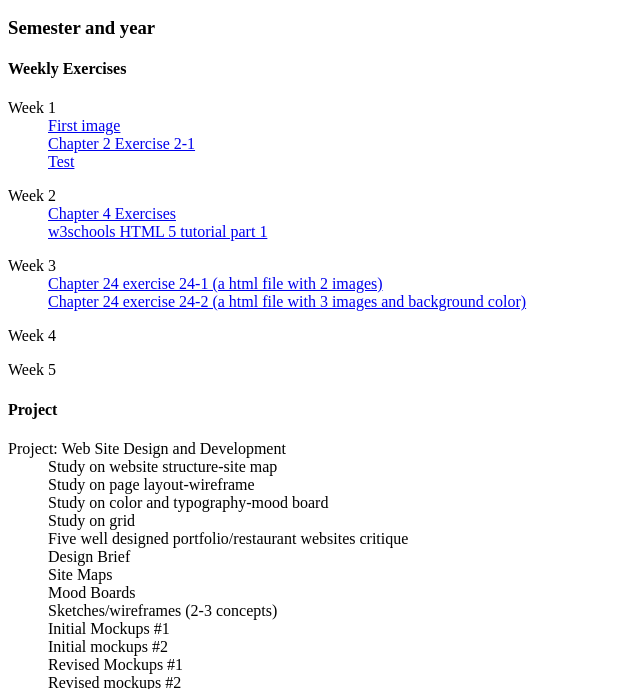
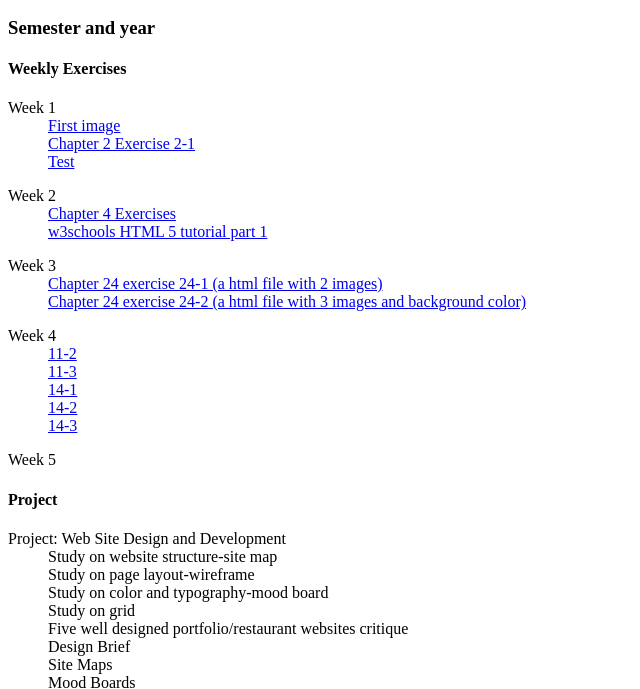
Before and after one commit to jplace2/AVT-217-Introduction-to-Web-Design, a plain HTML site: page weekly/index.html in a window 1280 px wide. Shown: the part 110-799 px from the top of the page, without its empty margins (0-640 px from the left). Drawn offline with Linux system fonts and the light colour scheme.

Commit message:
Update index.html

```diff
--- a/weekly/index.html
+++ b/weekly/index.html
@@ -34,9 +34,11 @@
 
 <dl>
 <dt>Week 4</dt>
-<dd><a href=""></a></dd>
-<dd><a href=""></a></dd>
-<dd><a href=""></a></dd>
+<dd><a href="https://jplace2.github.io/AVT-217-Introduction-to-Web-Design/weekly/w4/11-2/cooking.html">11-2</a></dd>
+<dd><a href="https://jplace2.github.io/AVT-217-Introduction-to-Web-Design/weekly/w4/11-3/cooking.html">11-3</a></dd>
+<dd><a href="https://jplace2.github.io/AVT-217-Introduction-to-Web-Design/weekly/w4/11-2/cooking.html">14-1</a></dd>
+<dd><a href="https://jplace2.github.io/AVT-217-Introduction-to-Web-Design/weekly/w4/11-3/cooking.html">14-2</a></dd>
+<dd><a href="https://jplace2.github.io/AVT-217-Introduction-to-Web-Design/weekly/w4/11-3/cooking.html">14-3</a></dd>
 </dl>
 
 <dl>
```
